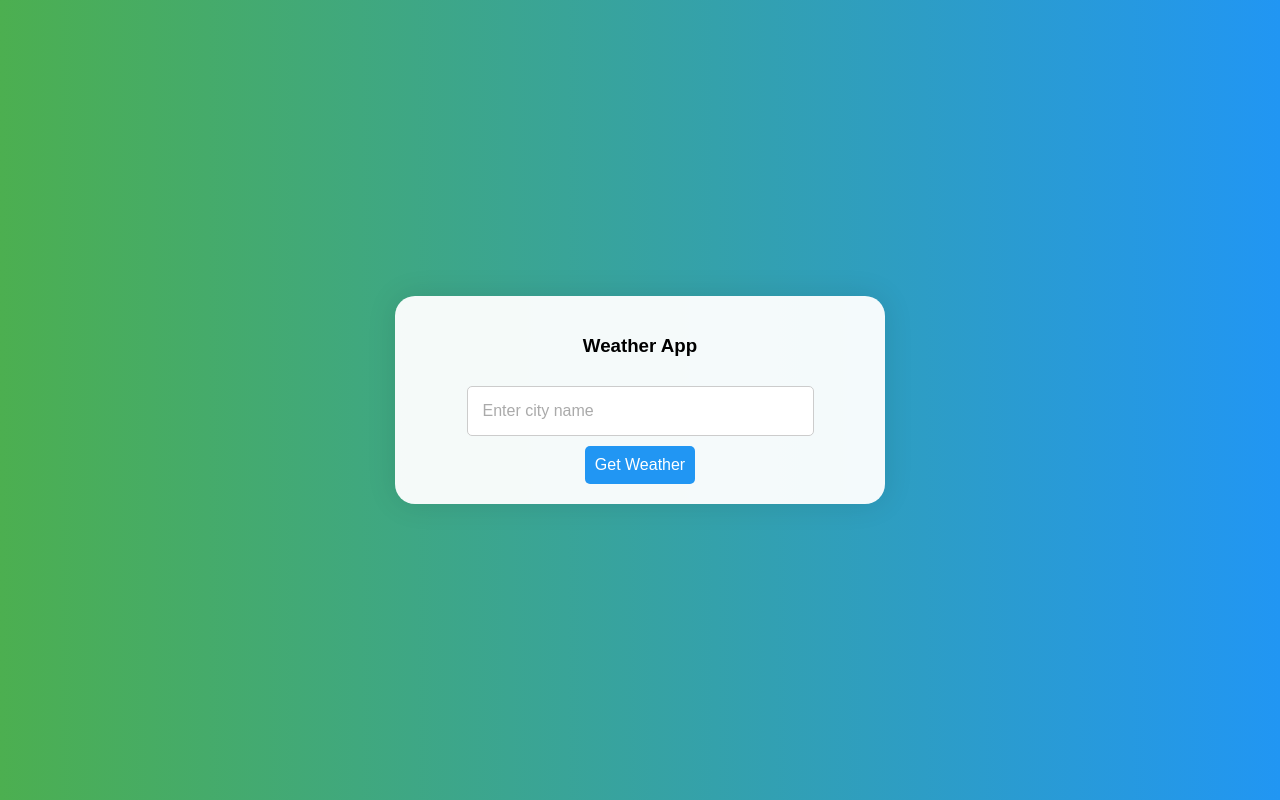
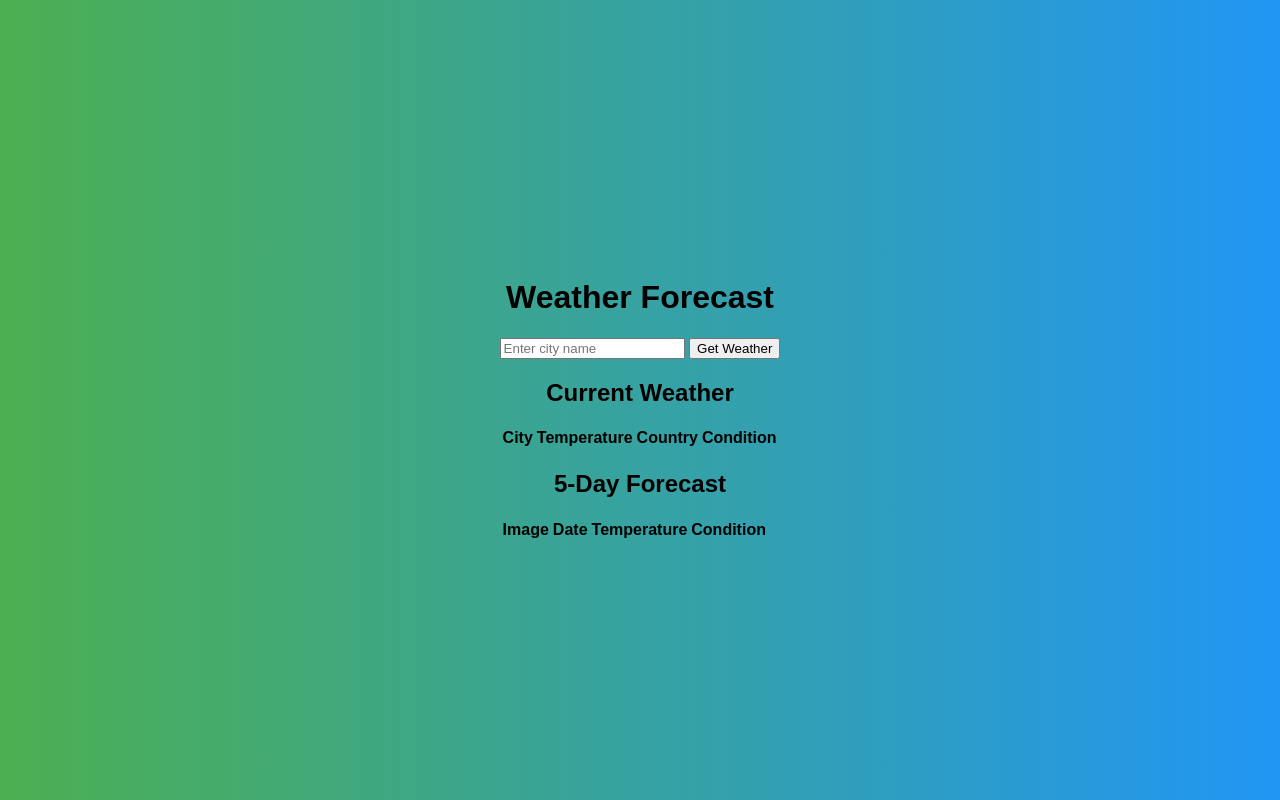
Before and after one commit to viraj141205/Weather-Information-App, a plain HTML site: page index.html in a window 1280 px wide. Drawn offline with nearby package versions, Linux system fonts and the light colour scheme; no server answers.

Commit message:
index.html

```diff
--- a/index.html
+++ b/index.html
@@ -1,39 +1,48 @@
 <!DOCTYPE html>
+<html lang="en">
+<head>
+    <meta charset="UTF-8">
+    <meta name="viewport" content="width=device-width, initial-scale=1.0">
+    <title>Weather Forecast App</title>
+    <link rel="stylesheet" href="style2.css">
+</head>
+<body>
+    <div class="container">
+        <h1>Weather Forecast</h1>
+        <div class="input-section">
+            <input type="text" id="cityInput" placeholder="Enter city name" />
+            <button onclick="getWeather()">Get Weather</button>
+        </div>
 
-<head>
-	<link rel="stylesheet" href="style2.css">
-	<title>Weather App</title>
-</head>
+        <!-- Current Weather -->
+        <h2>Current Weather</h2>
+        <table id="weatherTable" class="styled-table">
+            <thead>
+                <tr>
+                    <th>City</th>
+                    <th>Temperature</th>
+                    <th>Country</th>
+                    <th>Condition</th>
+                </tr>
+            </thead>
+            <tbody id="weatherBody"></tbody>
+        </table>
 
-<body>
-	<div class="container">
-		<div class="weather-card">
+        <!-- 5-Day Forecast -->
+        <h2>5-Day Forecast</h2>
+        <table id="forecastTable" class="styled-table">
+            <thead>
+                <tr>
+                    <th>Image</th>
+                    <th>Date</th>
+                    <th>Temperature</th>
+                    <th>Condition</th>
+                </tr>
+            </thead>
+            <tbody id="forecastBody"></tbody>
+        </table>
+    </div>
 
-			<h3>
-				Weather App
-			</h3>
-			<input type="text" id="city-input" placeholder="Enter city name">
-			<button id="city-input-btn"
-					onclick="weatherFn($('#city-input').val())">
-					Get Weather
-			</button>
-			<div id="weather-info"
-				class="animate__animated animate__fadeIn">
-				<h3 id="city-name"></h3>
-				<p id="date"></p>
-				<p id="temperature"></p>
-				<p id="description"></p>
-				<p id="wind-speed"></p>
-			</div>
-		</div>
-	</div>
-	<script src=
-         "https://code.jquery.com/jquery-3.6.0.min.js">
-	</script>
-	<script src=
-      "https://momentjs.com/downloads/moment.min.js">
-	</script>
-	<script src="script2.js"></script>
+    <script src="script2.js"></script>
 </body>
-
 </html>
```
